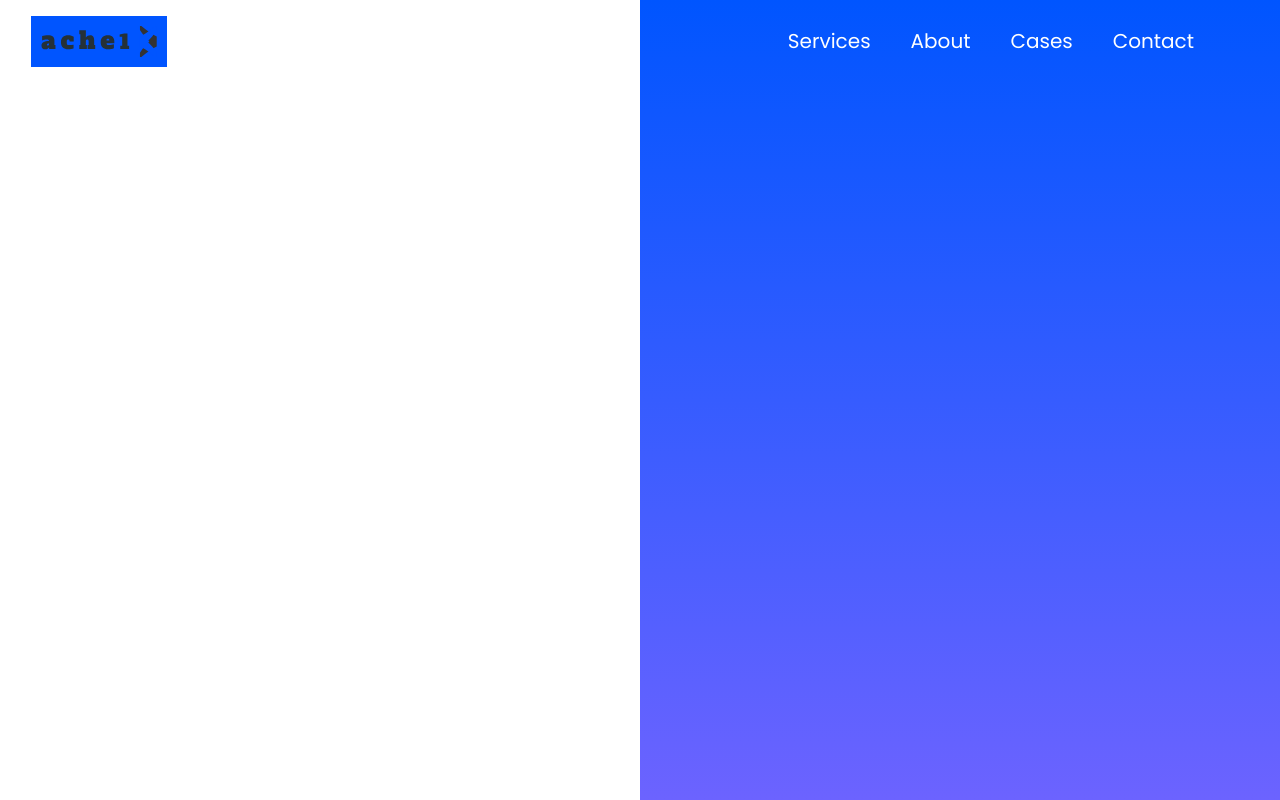
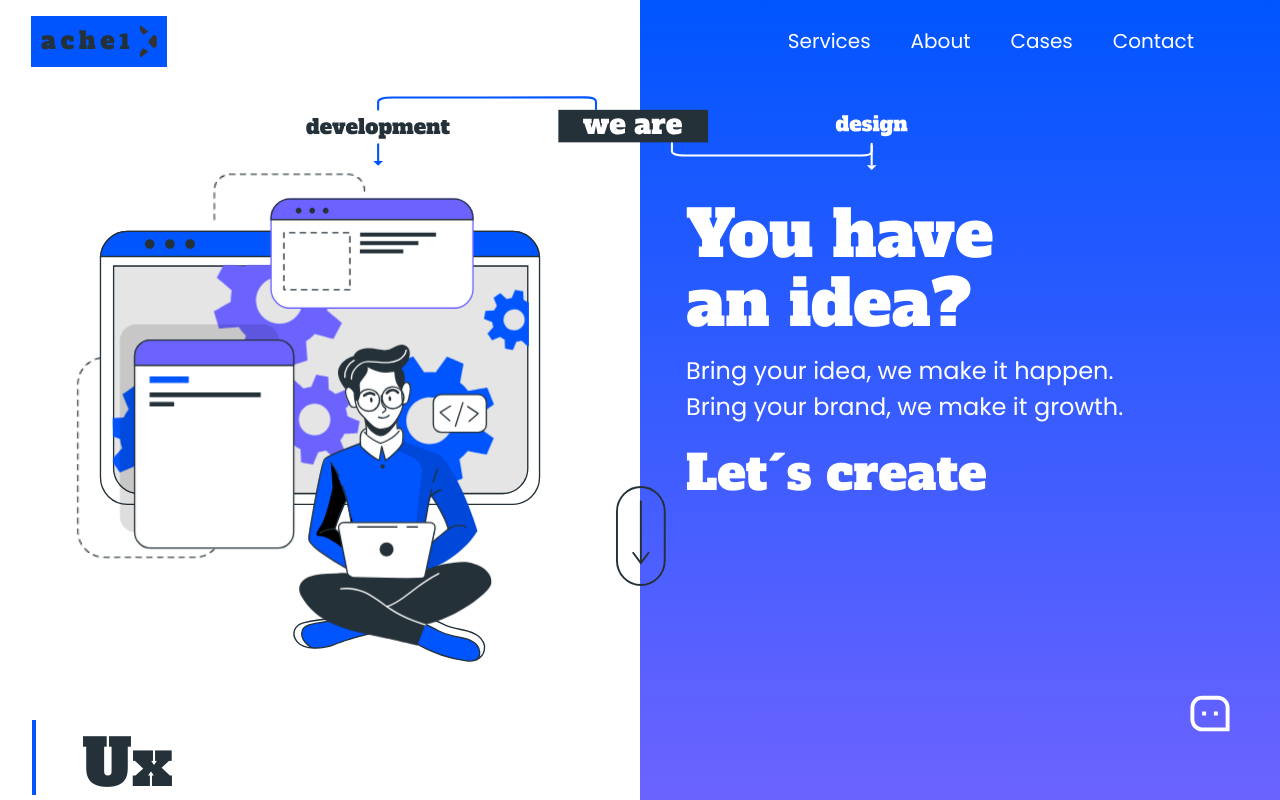
Before and after one commit to AlejandroM12/ache1, a React (Create React App) app: page / in a window 1280 px wide. Shown: the top 800 px of the page. Built offline with nearby package versions, Linux system fonts and the light colour scheme.

Commit message:
Add contents in home

```diff
--- a/src/components/ContainerLeft.jsx
+++ b/src/components/ContainerLeft.jsx
@@ -7,3 +7,4 @@ const ContainerLeft = ({children}) =>{
           </div>
     )
 }
+export default ContainerLeft;
--- a/src/components/ContainerRight.jsx
+++ b/src/components/ContainerRight.jsx
@@ -9,3 +9,4 @@ const ContainerRight = ({children}) =>{
         </>
     )
 }
+export default ContainerRight;
--- a/src/pages/home/Home.jsx
+++ b/src/pages/home/Home.jsx
@@ -1,12 +1,46 @@
 import ContainerHeader from "../../components/ContainerHeader";
+import ContainerRight from "../../components/ContainerRight";
 import Container from "../../layout/Container";
 import Header from "../../layout/Header";
+import logo from "../../assets/Home/home-design-title.svg";
+import ContainerLeft from "../../components/ContainerLeft";
+import Lottie from "lottie-react";
+import animationData from "../../assets/lotties/animation-home.json";
+import arrow from "../../assets/Icons/arrow.svg";
+import Icon from "../../components/IconContact";
+import CardHomeLeft from "../../components/CardHomeLeft";
+
 const Home = () => {
+
     return (
             <Container>
                 <ContainerHeader>
                     <Header />
                 </ContainerHeader>
+                <ContainerLeft>
+                    <div className="content-left">
+                    <Lottie
+                        animationData={animationData}
+                    />
+                    </div>
+                    <CardHomeLeft />
+                </ContainerLeft>
+
+                <ContainerRight>
+                    <div className="logo-home">
+                    <img src={logo} alt="ache1 logo" />
+                    </div>
+                    <div className="content-right">
+                        <h1>You have <br/> an idea?</h1>
+                        <p>Bring your idea, we make it happen.<br/>
+                           Bring your brand, we make it growth.</p>
+                        <h2>Let´s create</h2>
+                    </div>
+                    <a href="#" className="arrow-redir">
+                    <img src={arrow} alt="icon arrow" className="arrow"/>
+                    </a>
+                    <Icon />
+                </ContainerRight>
             </Container>
     )
 }
```
